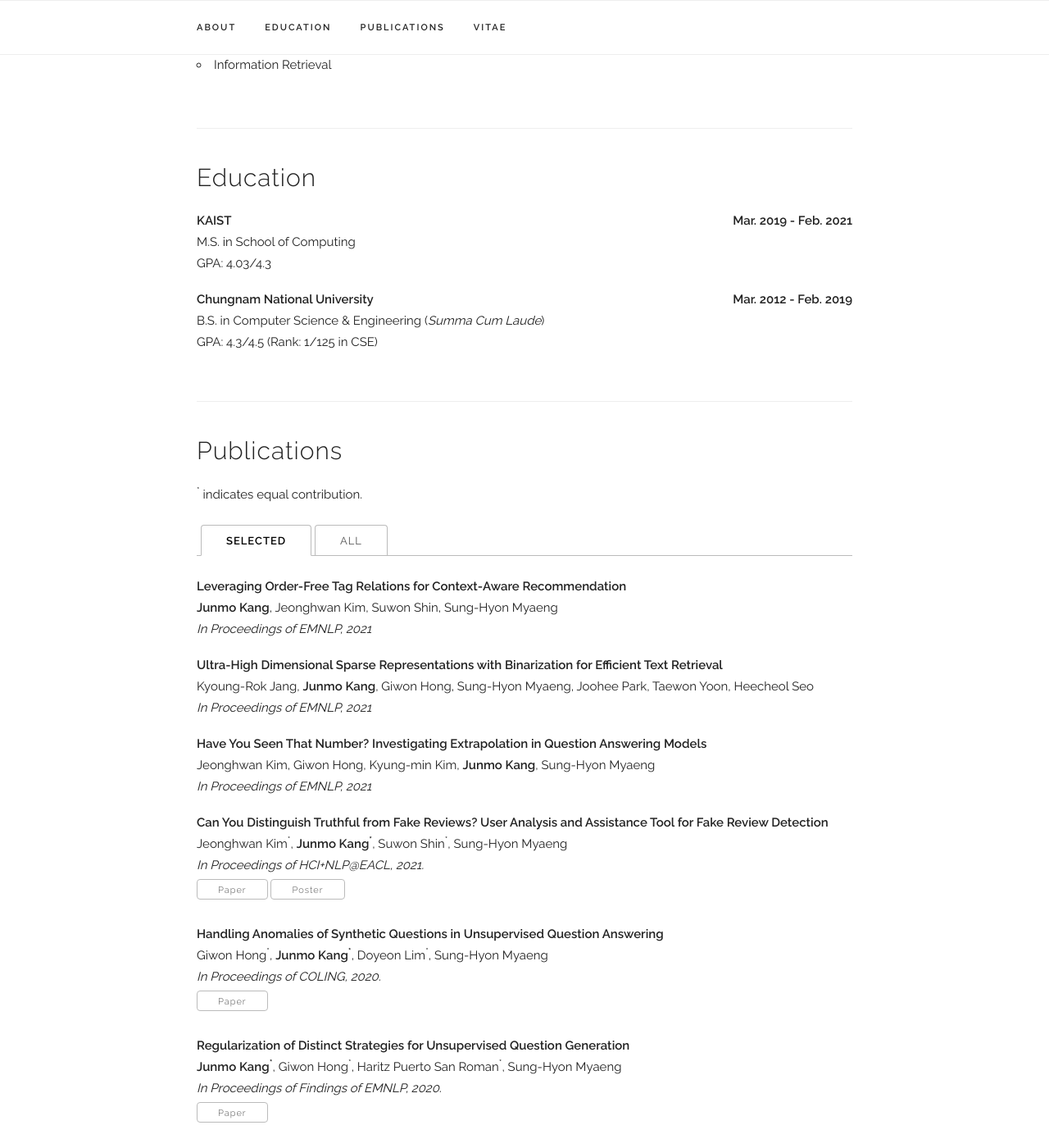
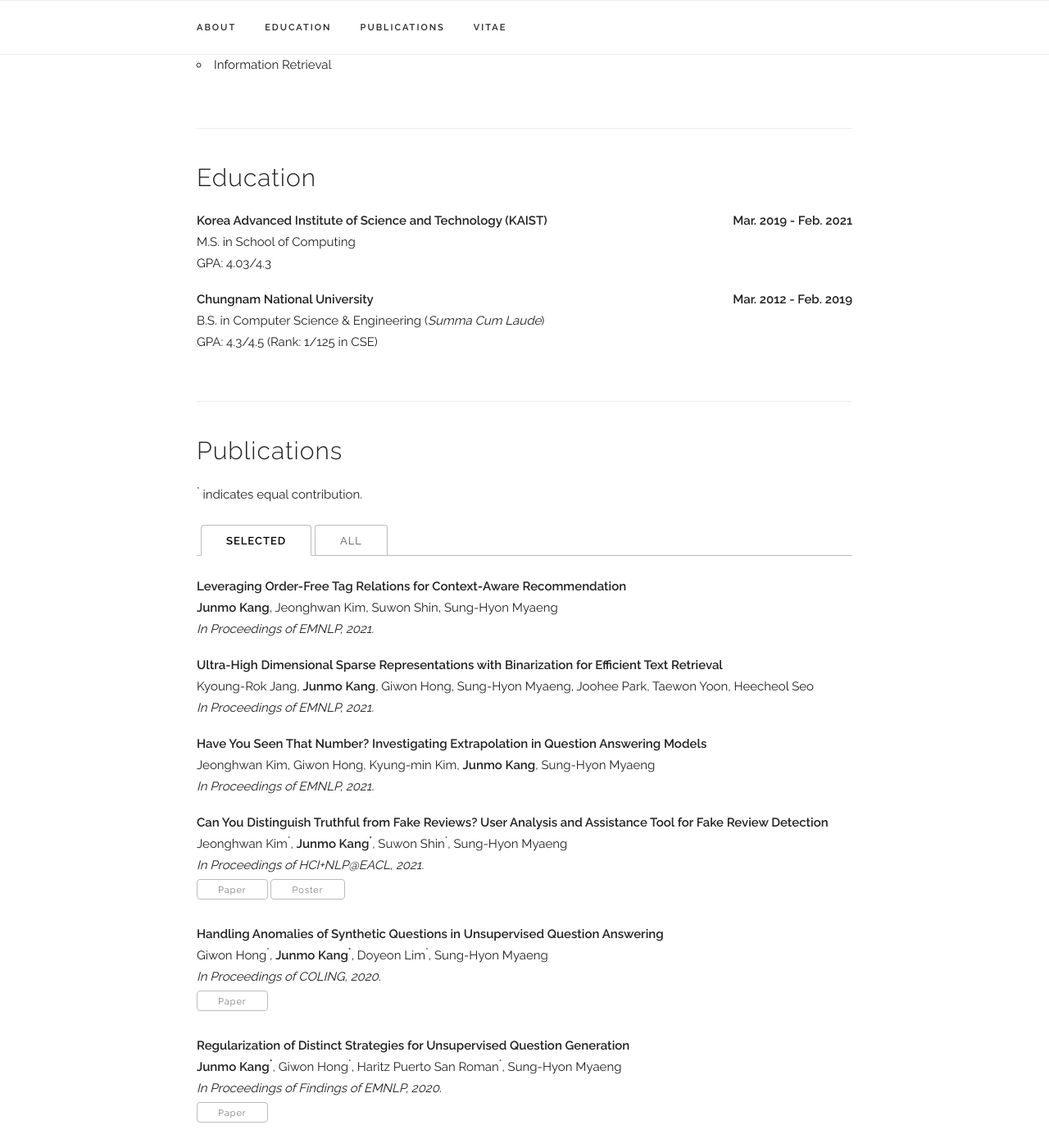
Before and after one commit to jm-kang/jm-kang.github.io, a Jekyll site: the page built from index.html, in a window 1280 px wide and 1400 px high, scrolled down 593 px. Shown: the whole window at 82% size. Built offline with Jekyll 4.4.1, drawn with Linux system fonts in a browser that asks for light colours; some web fonts are replaced.

Commit message:
updated CV

```diff
--- a/_data/publications.yaml
+++ b/_data/publications.yaml
@@ -2,17 +2,17 @@
 
   - title: "Leveraging Order-Free Tag Relations for Context-Aware Recommendation"
     authors: "<b>Junmo Kang</b>, Jeonghwan Kim, Suwon Shin, Sung-Hyon Myaeng"
-    venue: "In Proceedings of EMNLP, 2021"
+    venue: "In Proceedings of EMNLP, 2021."
     selected: y
 
   - title: "Ultra-High Dimensional Sparse Representations with Binarization for Efficient Text Retrieval"
     authors: "Kyoung-Rok Jang, <b>Junmo Kang</b>, Giwon Hong, Sung-Hyon Myaeng, Joohee Park, Taewon Yoon, Heecheol Seo"
-    venue: "In Proceedings of EMNLP, 2021"
+    venue: "In Proceedings of EMNLP, 2021."
     selected: y
 
   - title: "Have You Seen That Number? Investigating Extrapolation in Question Answering Models"
     authors: "Jeonghwan Kim, Giwon Hong, Kyung-min Kim, <b>Junmo Kang</b>, Sung-Hyon Myaeng"
-    venue: "In Proceedings of EMNLP, 2021"
+    venue: "In Proceedings of EMNLP, 2021."
     selected: y
 
   - title: "Can You Distinguish Truthful from Fake Reviews? User Analysis and Assistance Tool for Fake Review Detection"
--- a/index.html
+++ b/index.html
@@ -31,7 +31,7 @@
 <div class="docs-section" id="education">
   <h4>Education</h4>
         <div class="paper">
-          <p class="title"><b>KAIST<b style="float:right;">Mar. 2019 - Feb. 2021</b></b></p>
+          <p class="title"><b>Korea Advanced Institute of Science and Technology (KAIST) <b style="float:right;">Mar. 2019 - Feb. 2021</b></b></p>
 
           <p>M.S. in School of Computing</p>
           <p>GPA: 4.03/4.3</p>
```
Also changed, not shown: 1 other file.
